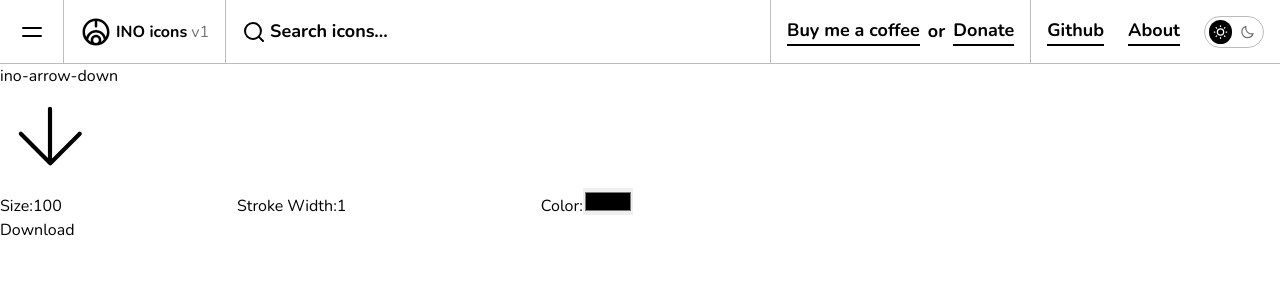
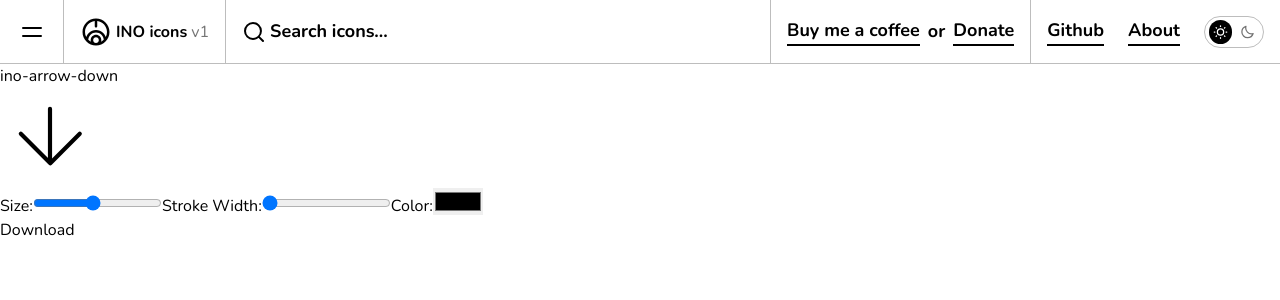
Before and after one commit to ino-labs/ino-icons, a React (Vite) app: page /icon/ino-arrow-down in a window 1280 px wide. Shown: the top 300 px of the page. Built offline with nearby package versions, Linux system fonts and the light colour scheme.

Commit message:
Donate links

```diff
--- a/src/components/NavBar.tsx
+++ b/src/components/NavBar.tsx
@@ -35,9 +35,9 @@ const NavBar: React.FC<NavBarProps> = ({ search, setSearch }) => {
         <Search search={search} setSearch={setSearch} />
       </div>
       <ul className='dark-donate-container'>
-        <li><Link className='link' to="https://github.com/n3pu/ino-icons" target="_blank" rel="noopener noreferrer">Buy me a coffee</Link></li>
+        <li><Link className='link' to="https://buymeacoffee.com/n3pu" target="_blank" rel="noopener noreferrer">Buy me a coffee</Link></li>
         <li>or</li>
-        <li><Link className='link' to="/about">Donate</Link></li>
+        <li><Link className='link' to="https://www.paypal.com/donate/?business=CJPN8GQVW32UU&amount=5&no_recurring=0&item_name=Support+me+if+you+think+I%27ve+given+you+good+results&currency_code=USD" target="_blank" rel="noopener noreferrer">Donate</Link></li>
       </ul>
       <ul className='dark-mode-container'>
         <li><Link className='link' to="https://github.com/n3pu/ino-icons" target="_blank" rel="noopener noreferrer">Github</Link></li>
--- a/src/pages/IconPage.tsx
+++ b/src/pages/IconPage.tsx
@@ -53,7 +53,9 @@ const IconPage: React.FC = () => {
         <label>
           Size:
           <input
-            type="number"
+            type="range"
+            min="16"
+            max="200"
             value={size}
             onChange={e => setSize(Number(e.target.value))}
           />
@@ -61,7 +63,9 @@ const IconPage: React.FC = () => {
         <label>
           Stroke Width:
           <input
-            type="number"
+            type="range"
+            min="1"
+            max="5"
             value={strokeWidth}
             onChange={e => setStrokeWidth(Number(e.target.value))}
           />
```
